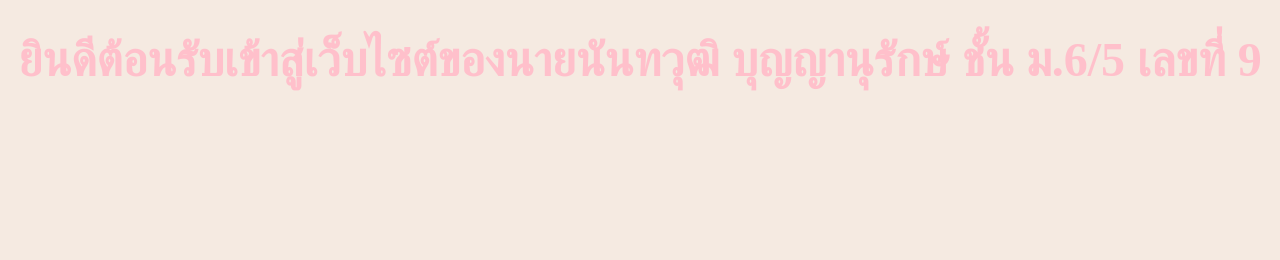
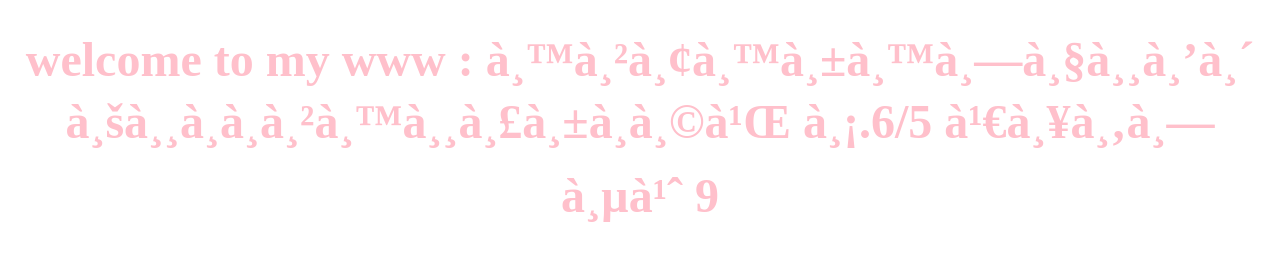
Before and after one commit to 40890-web/website, a plain HTML site: page index.html in a window 1280 px wide. Drawn offline with Linux system fonts and the light colour scheme.

Commit message:
Update index.html with new content and structure

```diff
--- a/index.html
+++ b/index.html
@@ -1,14 +1,10 @@
 <!DOCTYPE html>
 <html lang="th">
 <head>
-    <meta charset="UTF-8">
-    <title>ยินดีต้อนรับ</title>
+<meta charset="utf=8">
+<title>This is my www</title>
 </head>
-<body style="background-color:#F5EAE1;">
-
-    <h1 style="color:pink; font-size:300%; text-align:center;">
-        ยินดีต้อนรับเข้าสู่เว็บไซต์ของนายนันทวุฒิ บุญญานุรักษ์ ชั้น ม.6/5 เลขที่ 9
-    </h1>
-
+<body style="background-color:AB2C13">
+	<h1 style="color:pink; font-size:300%; text-align:center;">welcome to my www : นายนันทวุฒิ บุญญานุรักษ์ ม.6/5 เลขที่ 9</h1>
 </body>
 </html>
```
